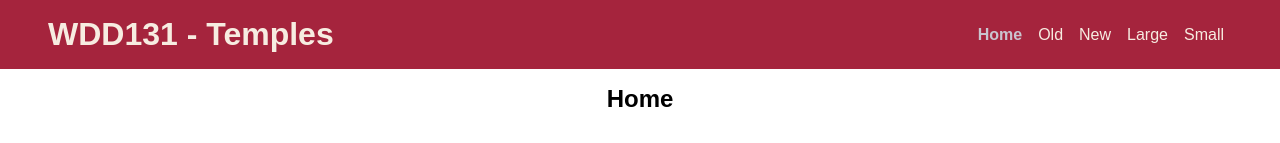
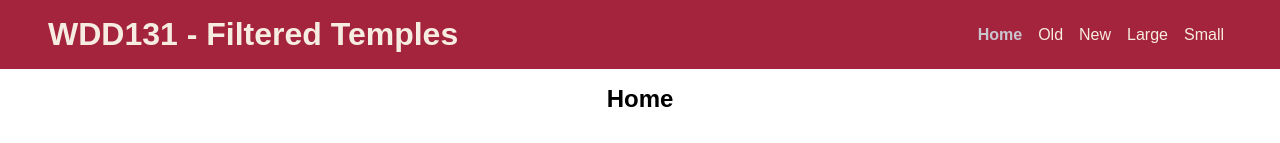
Before and after one commit to carlassaraf/wdd131, a plain HTML site: page filtered-temples.html in a window 1280 px wide. Shown: the top 143 px of the page. Drawn offline with Linux system fonts and the light colour scheme; a script that the page names is missing.

Commit message:
chore: change title

```diff
--- a/filtered-temples.html
+++ b/filtered-temples.html
@@ -4,9 +4,9 @@
     <meta charset="UTF-8">
     <meta name="viewport" content="width=device-width, initial-scale=1.0">
     <meta name="author" content="Fabrizio Carlassara">
-    <meta name="description" content="Responsive behavior demonstration for WDD131">
+    <meta name="description" content="Array filter demonstration for WDD131">
 
-    <title>WDD131 - Temples</title>
+    <title>WDD131 - Filtered Temples</title>
 
     <link rel="stylesheet" href="styles/filtered-temples.css">
     <link rel="stylesheet" href="styles/filtered-temples-large.css">
@@ -20,7 +20,7 @@
 <body>
 
     <header>
-        <h1>WDD131 - Temples</h1>
+        <h1>WDD131 - Filtered Temples</h1>
         <div id="hamburger">
             <span></span>
             <span></span>
```
